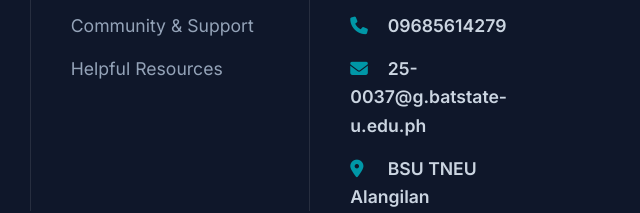
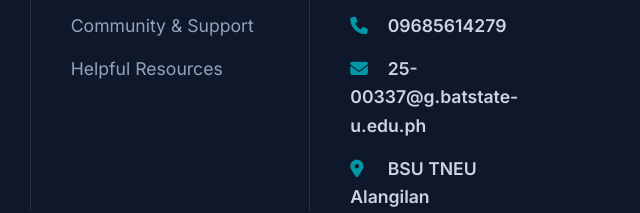
Before and after one commit to OasisTree/Di_Budol_Website, a plain HTML site: page Learning_Center.html in a window 1280 px wide. Shown: the part 5495-5708 px from the top of the page, 640-1280 px from the left. Drawn offline with Linux system fonts and the light colour scheme.

Commit message:
Final Update

```diff
--- a/Learning_Center.html
+++ b/Learning_Center.html
@@ -433,7 +433,7 @@
         <div>
           <p>Contact</p>
           <p><i class="fas fa-phone"></i> 09685614279</p>
-          <p><i class="fas fa-envelope"></i> 25-0037@g.batstate-u.edu.ph</p>
+          <p><i class="fas fa-envelope"></i> 25-00337@g.batstate-u.edu.ph</p>
           <p><i class="fas fa-map-marker-alt"></i> BSU TNEU Alangilan</p>
         </div>
       </div>
```
Also changed, not shown: Support.html (+1 -1 lines).
